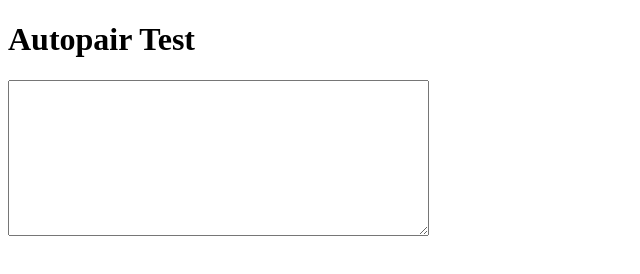
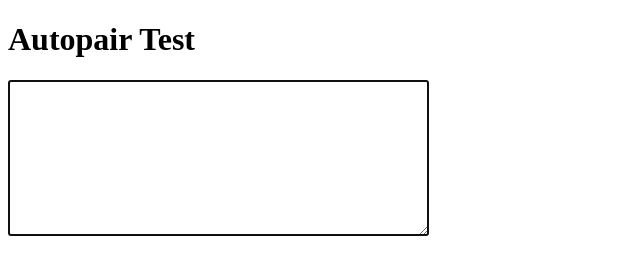
Before and after one commit to dchacke/autopair.js, a website: page index.html in a window 1280 px wide. Shown: the whole page, without its empty margins (0-640 px from the left). Drawn offline with Linux system fonts and the light colour scheme.

Commit message:
Autofocus on textarea

```diff
--- a/index.html
+++ b/index.html
@@ -6,7 +6,7 @@
 </head>
 <body>
   <h1>Autopair Test</h1>
-  <textarea id="editor" rows="10" cols="50"></textarea>
+  <textarea id="editor" rows="10" cols="50" autofocus></textarea>
 
   <script src="./src/autopair.js"></script>
   <script>
```
